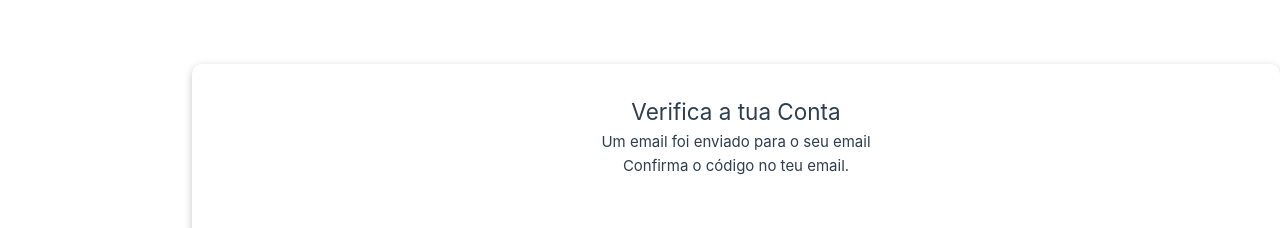
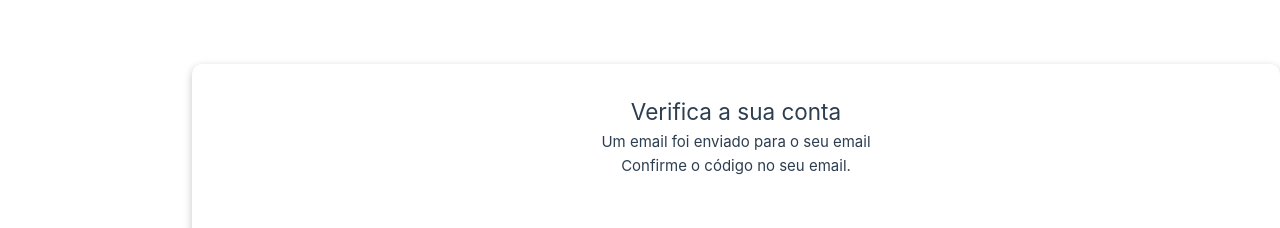
Before and after one commit to ruiiramos/myClinic-FrontEnd, a Vue app: page /confirmaremail in a window 1280 px wide. Shown: the top 228 px of the page. Built offline with nearby package versions, Linux system fonts and the light colour scheme.

Commit message:
Added functionality that allows a paciente to verify his account

```diff
--- a/src/views/ConfirmarEmailView.vue
+++ b/src/views/ConfirmarEmailView.vue
@@ -1,7 +1,7 @@
 <template>
     <div class="container">
-      <h2>Verifica a tua Conta</h2>
-      <p>Um email foi enviado para {{ email }}  <br/> Confirma o código no teu email.</p>
+      <h2>Verifica a sua conta</h2>
+      <p>Um email foi enviado para {{ email }}  <br/> Confirme o código no seu email.</p>
       <div class="code-container">
         <input v-model="codes[0]" ref="code0" type="number" class="code" placeholder="0" min="0" max="9" required>
         <input v-model="codes[1]" ref="code1" type="number" class="code" placeholder="0" min="0" max="9" required>
@@ -29,7 +29,6 @@
     async created() {
         try {
             const loggedUser = await this.userStore.fetchLoggedUser();
-
             this.email = loggedUser ? loggedUser.email : 'o seu email';
         } catch (error) {
             console.error('Error fetching logged-in user:', error);
@@ -60,10 +59,9 @@
     methods: {
         async verifyEmail() {
         try {
-          const loggedUser = await this.userStore.fetchLoggedUser();
+          const loggedUser = sessionStorage.getItem('user_id');
           const verificationCode = this.codes.join('');
-          // console.log('Code:', verificationCode);
-          const response = await this.userStore.validateEmail(loggedUser.id_user, verificationCode);
+          const response = await this.userStore.validateEmail(loggedUser, verificationCode);
           // console.log('Verification response:', response);
           this.$router.push('/home');
         } catch (error) {
--- a/src/views/RegisterView.vue
+++ b/src/views/RegisterView.vue
@@ -99,7 +99,8 @@ export default {
       const plainFormData = JSON.parse(JSON.stringify(this.formData));
       try {
         //console.log('Plain form data:', plainFormData);
-        await userStore.createPacientes(plainFormData);
+        const response = await userStore.createPacientes(plainFormData);
+        userStore.loggedUser = response;
         this.alertMessage = 'User registered successfully!';
         this.alertType = 'alert-success';
         this.$router.push('/confirmarEmail');
```
